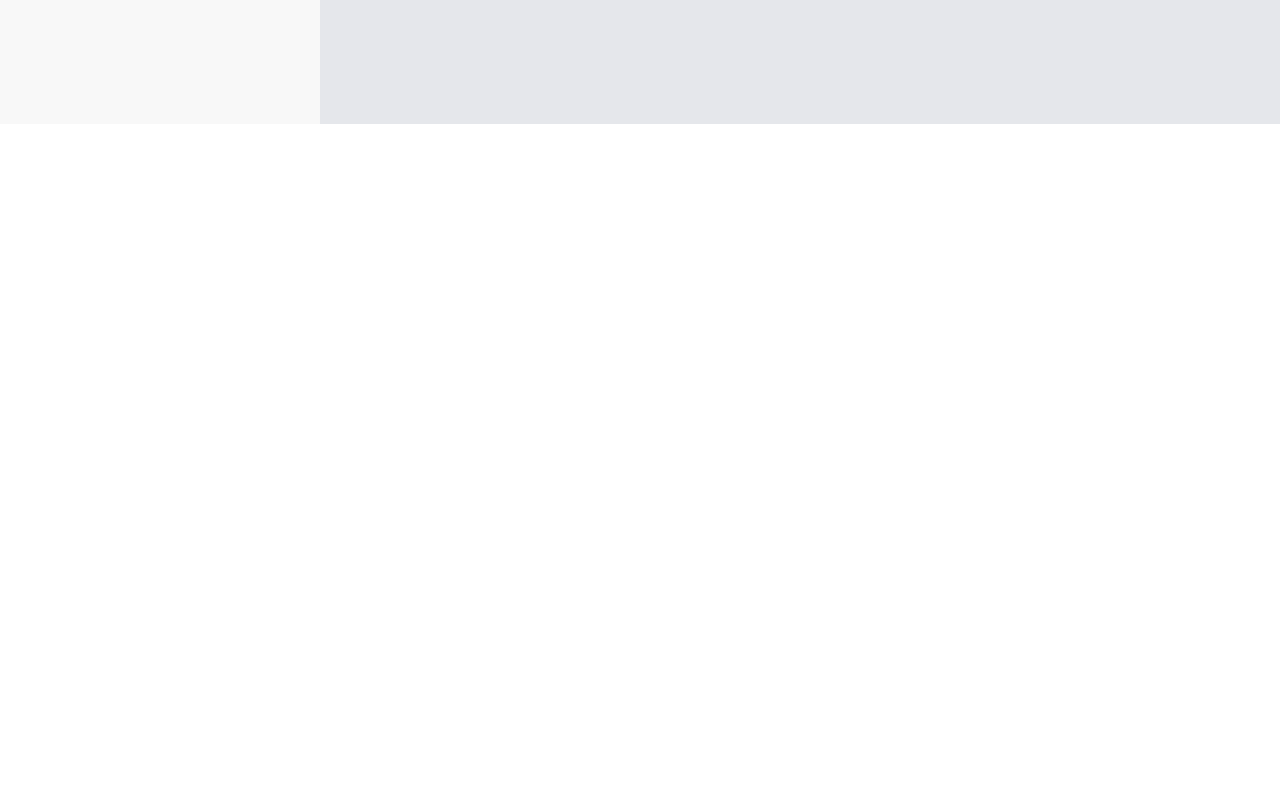
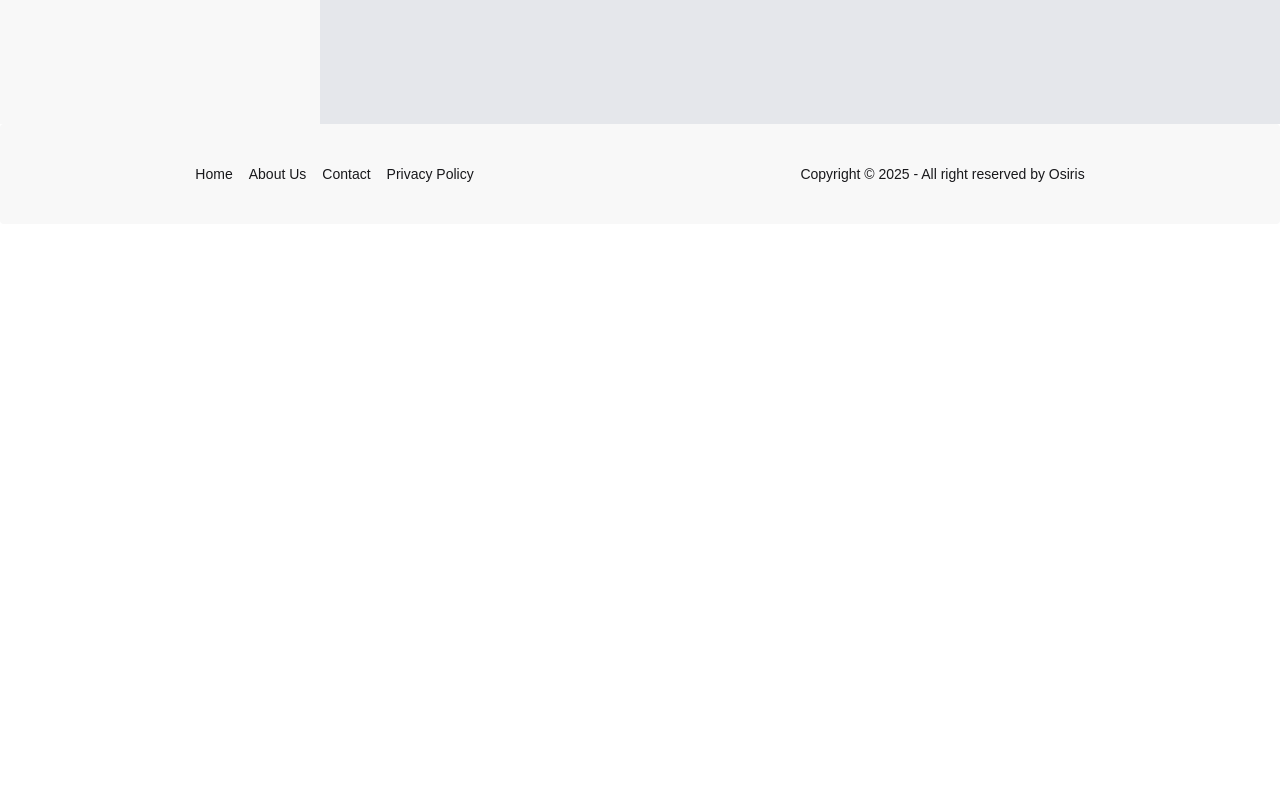
Before and after one commit to mdsheikhmohaimenulislam/Osiris, a Next.js app: page / in a window 1280 px wide. Shown: the part 740-1540 px from the top of the page. After the commit the page ends 964 px from the top, so only its background shows below. Built offline with nearby package versions, Linux system fonts and the light colour scheme.

Commit message:
modify done

```diff
--- a/src/app/page.tsx
+++ b/src/app/page.tsx
@@ -16,7 +16,7 @@ export default async function Home() {
         </div>
       </DashboardLayout>
 
-      <div className="font-sans grid items-center justify-items-center min-h-screen sm:p-20">
+      <div>
         {/* Add content here */}
       </div>
     </>
```
